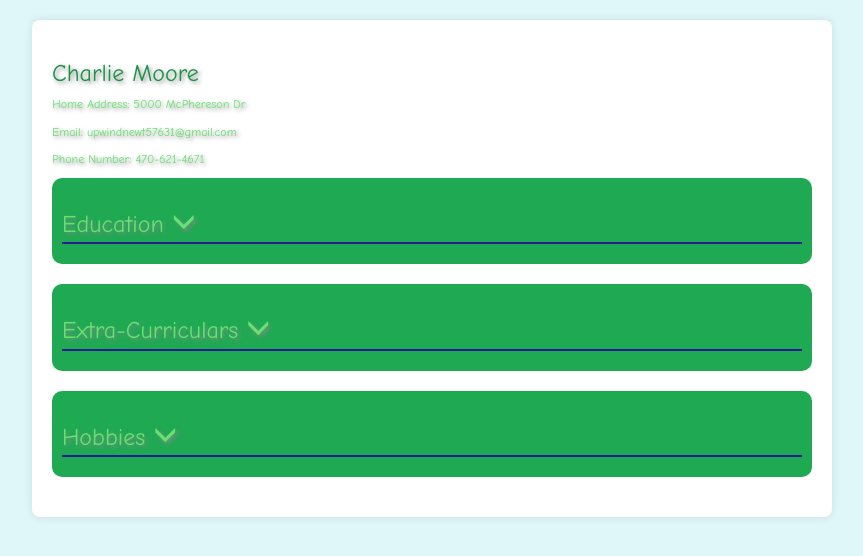
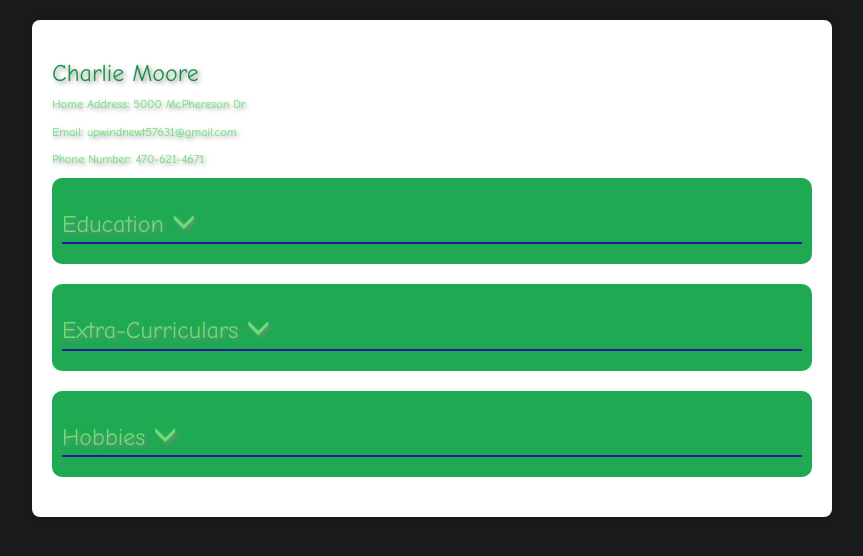
Before and after one commit to upwindnewt57631/Interactive-Resume, a plain HTML site: page index.html in a window 1280 px wide. Shown: the whole page, without its empty margins (208-1071 px from the left). Drawn offline with nearby package versions, Linux system fonts and the light colour scheme.

Commit message:
Update style.css

```diff
--- a/style.css
+++ b/style.css
@@ -1,6 +1,6 @@
 body {
     font-family: 'Comic Sans MS', cursive, sans-serif;
-    background-color: #e0f7fa;
+    background-color: #181A1B;
     margin: 0;
     padding: 0;
     color: #65e370;
```
